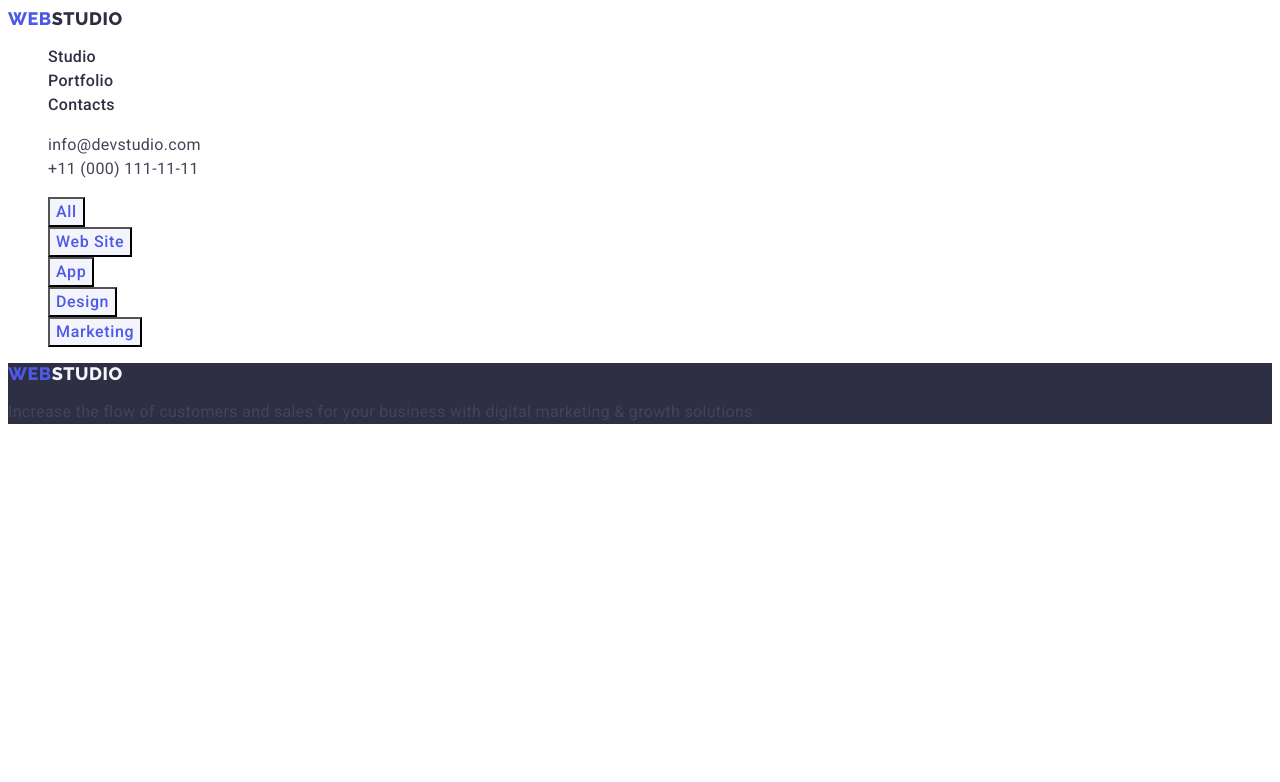
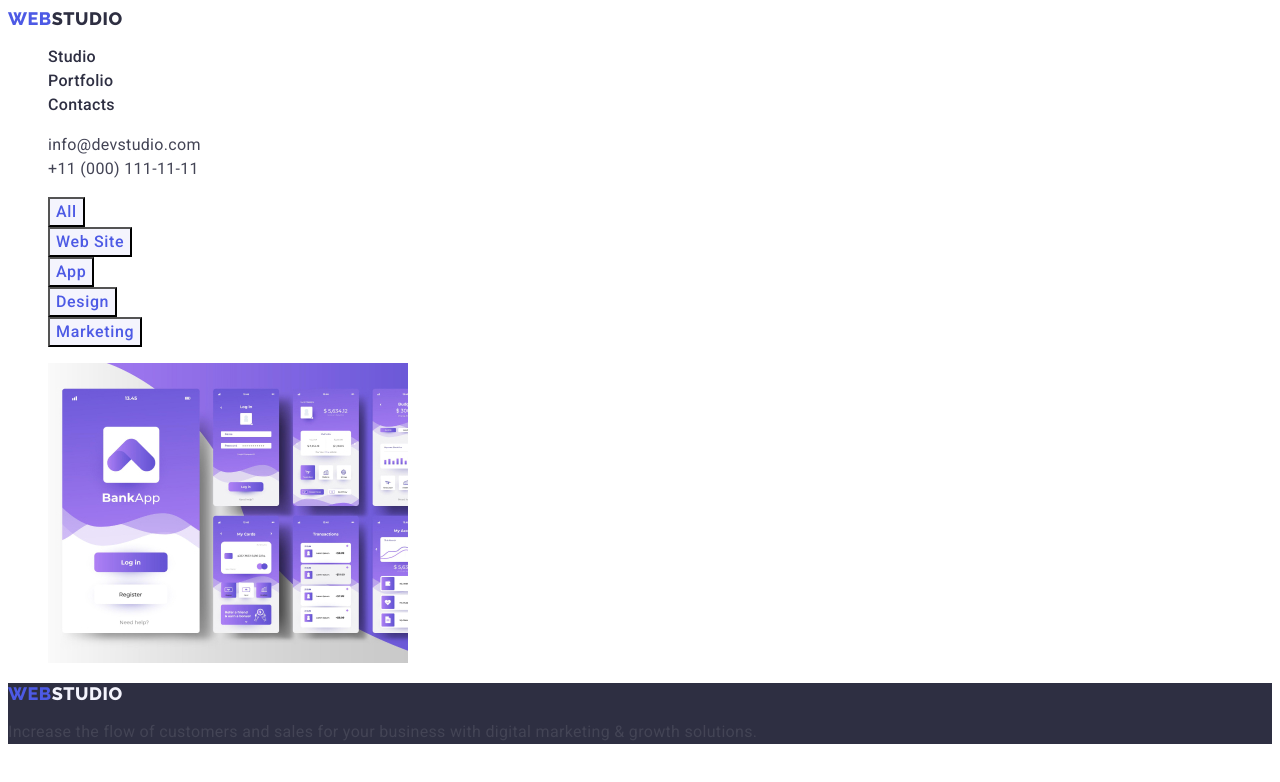
Before and after one commit to IlyRov/goit-markup-hw-02, a plain HTML site: page portfolio.html in a window 1280 px wide. Drawn offline with Linux system fonts and the light colour scheme.

Commit message:
Update portfolio.html

```diff
--- a/portfolio.html
+++ b/portfolio.html
@@ -53,7 +53,11 @@
           <li><button type="button" class="project-type">Marketing</button></li>
         </ul>
         <ul class="list">
-          <li><a href=""></a></li>
+          <li>
+            <a href="" class="link"
+              ><img src="./images/banking.jpg" alt="banking app"
+            /></a>
+          </li>
         </ul>
       </section>
     </main>
```
